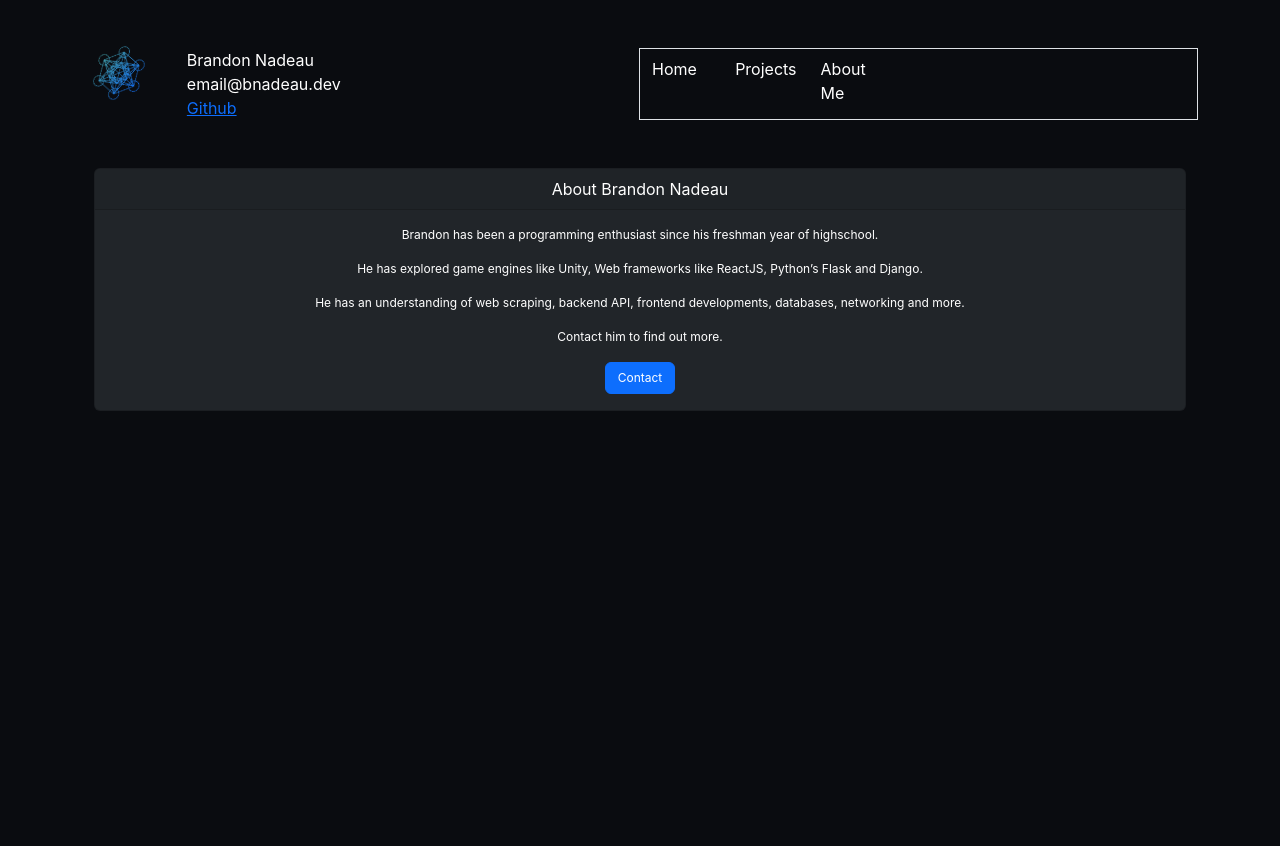
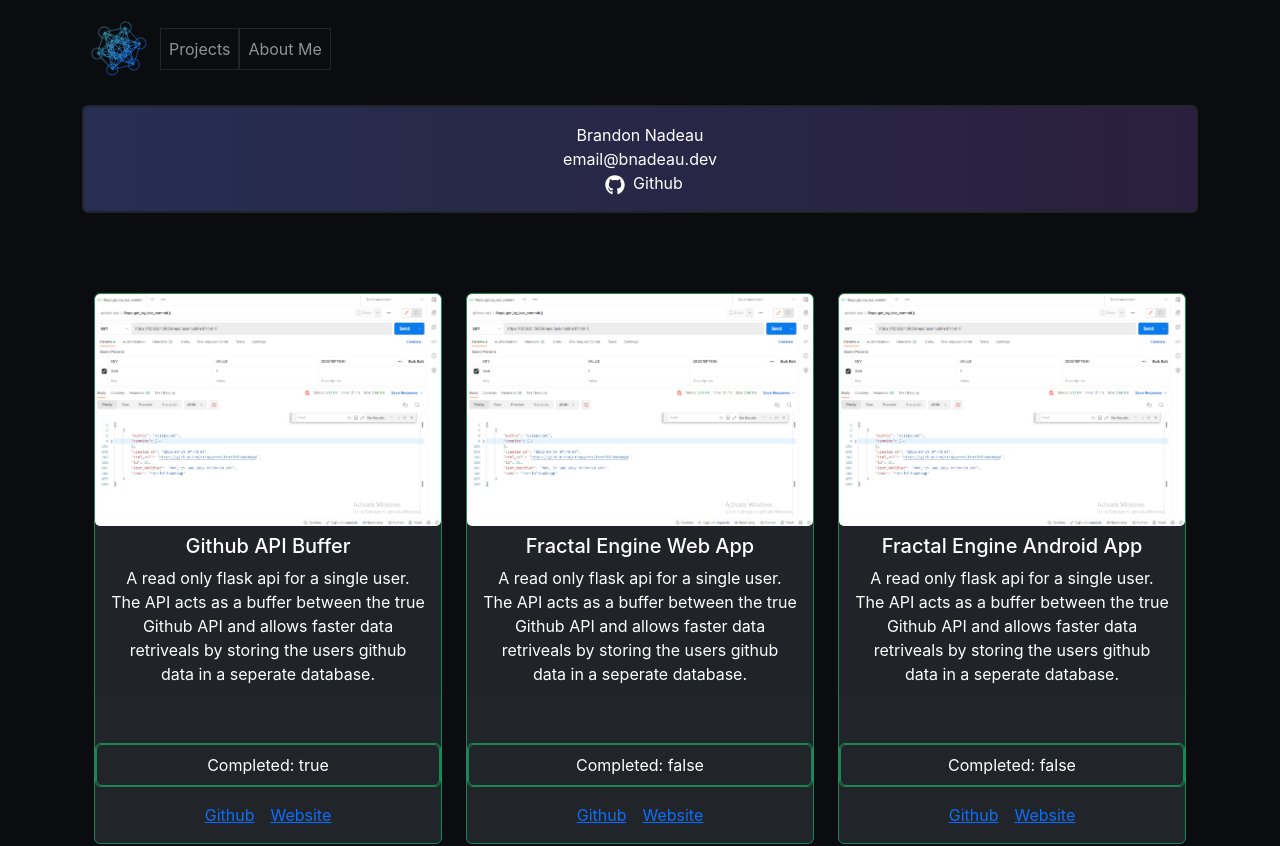
Before and after one commit to crispycret/portfolio, a React (Create React App) app: page / in a window 1280 px wide. Shown: the top 846 px of the page. Before the commit the page ends 800 px from the top, so only its background shows below. Built offline with nearby package versions, Linux system fonts and the light colour scheme; no server answers.

Commit message:
Added time-based update call for the github-api in the GithubExtension. Implemented simple design for web viewing. Refactored use of isMobile/isNotMobile

```diff
--- a/src/components/About/About.tsx
+++ b/src/components/About/About.tsx
@@ -1,20 +1,13 @@
 import { Button, Card, Container } from "react-bootstrap"
+import useIsMobile from "../../helpers/hooks/useIsMobile"
 
 
 
 export const About = () => {
-
+    const [isMobile, isNotMobile] = useIsMobile()
     return (
         <>
-        </>
-    )
-
-
-}
-
-
-export const AboutMobile = () => {
-    return (
+            { isNotMobile &&
                 <Container id='about' className='my-3'>
                     <Card className='bg-dark text-white'>
                         <Card.Header>About Brandon Nadeau</Card.Header>
@@ -37,5 +30,38 @@ export const AboutMobile = () => {
                         </Card.Body>
                     </Card>
                 </Container>
+            }
+
+            { isMobile &&
+                <Container id='about' className='my-3'>
+                    <Card className='bg-dark text-white'>
+                        <Card.Header>About Brandon Nadeau</Card.Header>
+                        <Card.Body style={{fontSize:'12px'}}>
+                            <Card.Text>
+                                <p>
+                                    Brandon has been a programming enthusiast since his freshman year of highschool.
+                                </p>
+                                <p>
+                                    He has explored game engines like Unity, Web frameworks like ReactJS, Python’s Flask and Django.
+                                </p>
+                                <p>
+                                    He has an understanding of web scraping, backend API, frontend developments, databases, networking and more.
+                                </p>
+                                <p>
+                                    Contact him to find out more.
+                                </p>
+                            </Card.Text>
+                            <Button style={{fontSize:'12px'}} onClick={() => {window.scrollTo({top: 0, behavior: 'smooth'})}}>Contact</Button>
+                        </Card.Body>
+                    </Card>
+                </Container>
+            }
+        </>
     )
+
+
 }
+
+
+
+export default About
--- a/src/components/Home/GithubExtension.tsx
+++ b/src/components/Home/GithubExtension.tsx
@@ -4,10 +4,35 @@ import { FaGithub, FaGithubSquare } from "react-icons/fa";
 
 import Github from "../../helpers/api/github";
 import {get_newest_commit, Repo, Commit} from "../../helpers/api/github";
+import useIsMobile from "../../helpers/hooks/useIsMobile";
 import { timeAgo } from "../../helpers/utils/time";
 
 
 export const GithubExtension = () => {
+
+    const [isMobile, isNotMobile] = useIsMobile()
+
+    const MINUTE_MS = 60000;
+
+    const update = () => {
+        console.log("UPDATING GITHUB API")
+        Github.update().then((response) => {
+            console.log("Selecting Last Worked on Repo")
+            updateSelectedRepo()
+        })
+    }
+
+    const updateSelectedRepo = () => {
+        Github.get_last_worked_on_repos().then(response => {
+            let _repos = response.data
+            let _repo = _repos[0]
+            let _commit = get_newest_commit(_repo)
+            setRepos(_repos)
+            setSelectedRepo(_repo)
+            setSelectedCommit(_commit)
+            setSelectedCommitMessageLength(_commit.message.length)
+        })
+    }
 
     const useOnMount = (fun: () => void) => useEffect(() => {
         fun()
@@ -28,21 +53,17 @@ export const GithubExtension = () => {
 
 
     useEffect(() => {
-        console.log(selectedRepo)
+        const interval = setInterval(() => {
+            update()
+        }, MINUTE_MS * 30)
+
+        return () => clearInterval(interval)
+
     }, [selectedRepo])
 
+
     const setup = () => {
-        // update_github_section
-        Github.get_last_worked_on_repos().then(response => {
-            let _repos = response.data
-            let _repo = _repos[0]
-            let _commit = get_newest_commit(_repo)
-            setRepos(_repos)
-            setSelectedRepo(_repo)
-            setSelectedCommit(_commit)
-            console.log(_commit.message)
-            setSelectedCommitMessageLength(_commit.message.length)
-        })
+      updateSelectedRepo()
     }
 
     useOnMount(setup)
@@ -51,6 +72,8 @@ export const GithubExtension = () => {
     return (
         <>{ selectedRepo != null && selectedCommit != null &&
 
+            <>
+            { isNotMobile &&
                 <Container id='github-ext' className='col-5 mx-auto border border-3 rounded border-dark text-black'>
                     <Row>
                         <Col className='col-1'>
@@ -81,61 +104,9 @@ export const GithubExtension = () => {
                         </Col>
                     </Row>
                 </Container>
-        }</>
-    )
             }
 
-
-export default GithubExtension;
-
-
-
-
-
-
-export const GithubExtensionMobile = () => {
-
-    const useOnMount = (fun: () => void) => useEffect(() => {
-        fun()
-    }, [])
-
-
-    const [repos, setRepos] = useState<Array<Repo> | null>(null)
-    const [selectedRepo, setSelectedRepo] = useState<Repo | null>(null)
-    const [selectedCommit, setSelectedCommit] = useState<Commit | null>(null)
-    const [selectedCommitMessageLength, setSelectedCommitMessageLength] = useState<number | null>(null)
-    const messagePreviewLength = 50
-
-    /**
-     * Make a request to the database to get the latest worked on repos.
-     * Store this state to use in JSX
-     */
-    // Update the github API database every hour.
-
-
-    useEffect(() => {
-        console.log(selectedRepo)
-    }, [selectedRepo])
-
-    const setup = () => {
-        // update_github_section
-        Github.get_last_worked_on_repos().then(response => {
-            let _repos = response.data
-            let _repo = _repos[0]
-            let _commit = get_newest_commit(_repo)
-            setRepos(_repos)
-            setSelectedRepo(_repo)
-            setSelectedCommit(_commit)
-            setSelectedCommitMessageLength(_commit.message.length)
-        })
-    }
-
-    useOnMount(setup)
-
-
-    return (
-        <>{ selectedRepo != null && selectedCommit != null &&
-
+            { isMobile &&
                 <Container id='github-ext' className='ms-0 ps-0 my-2 border rounded border-3 border-dark text-black'>
                     <a href={selectedRepo.html_url} className='text-black' style={{textDecoration: 'none'}}>
                     <Row>
@@ -151,6 +122,12 @@ export const GithubExtensionMobile = () => {
                     </Row>
                     </a>
                 </Container>
+            }
+            </>
+
         }</>
     )
 }
+
+
+export default GithubExtension;
--- a/src/components/Home/Header.tsx
+++ b/src/components/Home/Header.tsx
@@ -2,49 +2,16 @@ import { Col, Container, Nav, Navbar, NavDropdown, Row } from "react-bootstrap"
 import { FaGithub } from "react-icons/fa"
 
 import logo from '../../assets/images/icons/alchemy-light-blue.png'
+import useIsMobile from "../../helpers/hooks/useIsMobile"
 
 
 export const HomeHeader = () => {
+
+    const [isMobile, isNotMobile] = useIsMobile()
+
     return (
-        <Container className='my-5'>
-        <Row className='text-start text-white'>
-            <Col>
-                <Row>
-                    <Col className='col-2 mx-auto'>
-                        <img id='logo' src={logo} alt='Logo' className='text-white mx-auto' style={{
-                            width: '50px', height: '50px'
-                        }}/>
-                    </Col>
-                    <Col>
-                        <Row>
-                            <Row><Col>Brandon Nadeau</Col></Row>
-                            <Row><Col>email@bnadeau.dev</Col></Row>
-                            {/* <Row><Col>704-614-6831</Col></Row> */}
-                            <Row><Col><a href='https://github.com/crispycret'>Github</a></Col></Row>
-                        </Row>
-                    </Col>
-                </Row>
-            </Col>
-            <Col className='border'>
-                <Navbar className="ms-auto navbar-end">
-                    <Navbar.Toggle aria-controls="basic-navbar-nav" />
-                    <Navbar.Collapse id="basic-navbar-nav">
-                        <Row>
-                            <Col>Home</Col>
-                            <Col>Projects</Col>
-                            <Col>About Me</Col>
-                        </Row>
-                    </Navbar.Collapse>
-                </Navbar>
-
-            </Col>
-        </Row>
-    </Container>
-    )
-}
-
-export const HomeHeaderMobile = () => {
-    return (
+        <>
+        { isNotMobile &&
             <Container className='my-2'>
                 <Row>
                     <Navbar expand="lg" variant='dark' >
@@ -67,7 +34,7 @@ export const HomeHeaderMobile = () => {
                     </Container>
                     </Navbar>
                 </Row>
-        <Row className='mt-3 text-center text-white header-bg'>
+                <Row className='mt-3 text-center text-white header-bg border rounded border-dark'>
                     <Container className='border rounded border-dark'>
                         <Container className='my-3'>
                             <Row></Row>
@@ -84,5 +51,54 @@ export const HomeHeaderMobile = () => {
                     </Container>
                 </Row>
             </Container>
+        }
+
+        {isMobile &&
+            <Container className='my-2'>
+                <Row>
+                    <Navbar expand="lg" variant='dark' >
+                    <Container fluid={true} >
+                        <Navbar.Brand href='#'>
+                            <img id='logo' src={logo} alt='Logo' className='mx-auto' style={{
+                                width: '50px', height: '55px'
+                            }}/>
+                        </Navbar.Brand>
+
+                        <Navbar.Toggle aria-controls="basic-navbar-nav" />
+
+                        <Navbar.Collapse id="basic-navbar-nav">
+                        <Nav>
+                            <Nav.Link href="#projects" className='sticky-top border border-dark'>Projects</Nav.Link>
+                            <Nav.Link href="#about" className='border border-dark'>About Me</Nav.Link>
+                        </Nav>
+                        </Navbar.Collapse>
+
+                    </Container>
+                    </Navbar>
+                </Row>
+                <Row className='mt-3 text-center text-white header-bg border rounded border-dark'>
+                    <Container className='border rounded border-dark'>
+                        <Container className='my-3'>
+                            <Row></Row>
+                            <Row ><Col>Brandon Nadeau</Col></Row>
+                            <Row><Col>email@bnadeau.dev</Col></Row>
+                            {/* <Row><Col>704-614-6831</Col></Row>  */}
+                            <Row><Col className='text-middle'>
+                                <a style={{textDecoration:'none', color:'white'}} href='https://github.com/crispycret'>
+                                    <FaGithub className='mx-2' style={{fontSize: '1.25em'}}/>
+                                    Github
+                                </a>
+                            </Col></Row>
+                        </Container>
+                    </Container>
+                </Row>
+            </Container>
+        }
+        </>
+
     )
 }
+
+
+
+export default HomeHeader
--- a/src/components/Home/Home.tsx
+++ b/src/components/Home/Home.tsx
@@ -1,30 +1,20 @@
 import { useEffect, useState } from "react"
 import { Col, Container, Row } from "react-bootstrap"
 
-import useIsMobile from '../../helpers/hooks/useIsMobile'
-
-import { HomeHeader, HomeHeaderMobile } from "./Header"
-import GithubExtension, {GithubExtensionMobile} from "./GithubExtension"
+import HomeHeader from "./Header"
+import GithubExtension from "./GithubExtension"
 
 
 export const Home = () => {
 
-    const [isMobile, isNotMobile] = useIsMobile()
 
 
     return (
-        <div id="Home">
+        <div id="home">
 
-            {isMobile && <>
-                <HomeHeaderMobile />
-                <div className="py-1"></div>
-                <GithubExtensionMobile />
-            </>}
-
-            {isNotMobile && <>
-                <HomeHeader/>
-                <GithubExtension/>
-            </>}
+            <HomeHeader />
+            <div className="py-1"></div>
+            <GithubExtension />
 
         </div>
     )
--- a/src/components/Projects/Project.tsx
+++ b/src/components/Projects/Project.tsx
@@ -1,7 +1,9 @@
 import { useEffect, useState } from "react"
 import { Card, Col, Container, ListGroup, ListGroupItem, Row } from "react-bootstrap"
+
 import { FaGithub, FaCross, FaCheck, FaCheckCircle } from "react-icons/fa"
 import {ImCross} from 'react-icons/im'
+
 import github, { get_newest_commit } from "../../helpers/api/github"
 import useIsMobile from "../../helpers/hooks/useIsMobile"
 import GradientText from "../../helpers/utils/GradientText"
@@ -18,32 +20,8 @@ export interface ProjectInterface {
 }
 
 export const Project = (props:ProjectInterface) => {
-  return (
-    <Card className='bg-dark text-white square border border-success mt-5'>
-      <Card.Img src={props.imageUrl} alt="IMAGE GOES HERE"></Card.Img>
 
-      <Card.Header>
-          <Card.Title>{props.name}</Card.Title>
-          <Card.Text>{props.summary}</Card.Text>
-      </Card.Header>
-
-      <ListGroup className='bg-dark text-white square border border-success mt-5'>
-          <ListGroupItem className='bg-dark text-white square border border-success'>
-              Completed: {props.completed.toString()}
-          </ListGroupItem>
-      </ListGroup>
-
-      <Card.Body>
-          <Card.Link>Github</Card.Link>
-          <Card.Link>Website</Card.Link>
-      </Card.Body>
-    </Card>
-  )
-}
-
-
-
-export const ProjectMobile = (props: ProjectInterface) => {
+    const [isMobile, isNotMobile] = useIsMobile()
 
     const default_date = Date.UTC(1999, 12, 31, 23, 59, 59)
 
@@ -71,9 +49,35 @@ export const ProjectMobile = (props: ProjectInterface) => {
     }, [])
 
 
+
+
     return (
+        <>
+            { isNotMobile &&
+                <Card className='bg-dark text-white square border border-success mt-5'>
+                    <Card.Img src={props.imageUrl} alt="IMAGE GOES HERE"></Card.Img>
+
+                    <Card.Header>
+                        <Card.Title>{props.name}</Card.Title>
+                        <Card.Text>{props.summary}</Card.Text>
+                    </Card.Header>
+
+                    <ListGroup className='bg-dark text-white square border border-success mt-5'>
+                        <ListGroupItem className='bg-dark text-white square border border-success'>
+                            Completed: {props.completed.toString()}
+                        </ListGroupItem>
+                    </ListGroup>
+
+                    <Card.Body>
+                        <Card.Link>Github</Card.Link>
+                        <Card.Link>Website</Card.Link>
+                    </Card.Body>
+                </Card>
+            }
+
+
+            { isMobile &&
                 <Card className='bg-dark text-white square border border-success mt-2'>
-
                     <Card.Header>
                         <Card.Title>
                             <a href={props.githubUrl} style={{textDecoration:'none'}}>
@@ -106,7 +110,11 @@ export const ProjectMobile = (props: ProjectInterface) => {
                             </Row>
                         </Card.Body>
                     </Row>
-
                 </Card>
+            }
+        </>
     )
 }
+
+
+export default Project
--- a/src/components/Projects/Projects.tsx
+++ b/src/components/Projects/Projects.tsx
@@ -1,5 +1,5 @@
 import { Card, Col, Container, Row } from "react-bootstrap"
-import {Project, ProjectMobile} from "./Project"
+import Project from "./Project"
 
 import imageUrlGithubAPI from '../../assets/images/projects/github-api/sample.png'
 import useIsMobile from "../../helpers/hooks/useIsMobile";
@@ -80,12 +80,10 @@ export const Projects = () => {
                                 {/* Projects */}
                             </Container>
 
-                        <Row><Col><ProjectMobile {...projects[0]}/></Col></Row>
-                        <Row><Col><ProjectMobile {...projects[1]}/></Col></Row>
-                        <Row><Col><ProjectMobile {...projects[2]}/></Col></Row>
-                        <Row><Col><ProjectMobile {...projects[4]}/></Col></Row>
-                        {/* <Row><Col><ProjectMobile {...projects[0]}/></Col></Row> */}
-                        {/* <Row><Col><ProjectMobile {...projects[0]}/></Col></Row> */}
+                        <Row><Col><Project {...projects[0]}/></Col></Row>
+                        <Row><Col><Project {...projects[1]}/></Col></Row>
+                        <Row><Col><Project {...projects[2]}/></Col></Row>
+                        <Row><Col><Project {...projects[4]}/></Col></Row>
                     </Container>
                 </>
             }
@@ -94,7 +92,7 @@ export const Projects = () => {
 
                 <>
                     <Container id='projects' className='mt-3'>
-                        {/* <Row>
+                        <Row>
                             <Col><Project {...projects[0]}/></Col>
                             <Col><Project {...projects[1]}/></Col>
                             <Col><Project {...projects[2]}/></Col>
@@ -103,7 +101,7 @@ export const Projects = () => {
                             <Col><Project {...projects[3]}/></Col>
                             <Col><Project {...projects[4]}/></Col>
                             <Col><Project {...projects[0]}/></Col>
-                        </Row> */}
+                        </Row>
                     </Container>
                 </>
             }
--- a/src/pages/HomePage.tsx
+++ b/src/pages/HomePage.tsx
@@ -1,10 +1,10 @@
 import { useEffect, useState } from "react";
 
 import { Card, CardGroup, Col, Container, ListGroup, ListGroupItem, Row } from "react-bootstrap";
-import { AboutMobile } from "../components/About/About";
 
 import Home from "../components/Home/Home";
 import Projects from "../components/Projects/Projects";
+import About from "../components/About/About";
 
 export const HomePage = () => {
 
@@ -12,7 +12,7 @@ export const HomePage = () => {
         <Container id='home-page'>
             <Home />
             <Projects />
-            <AboutMobile />
+            <About />
             <div className='my-5'></div>
         </Container>
     )
```
Lines whose indentation alone changed are shown as unchanged.
